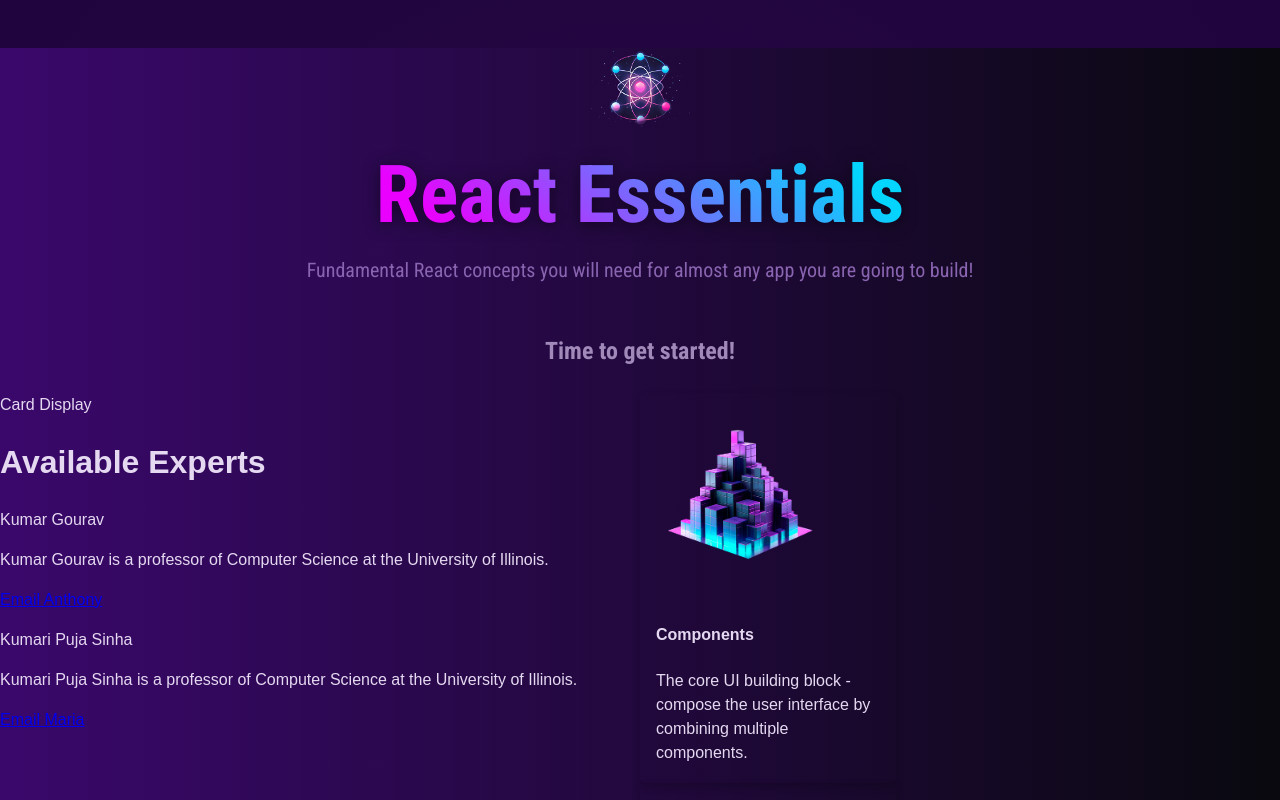
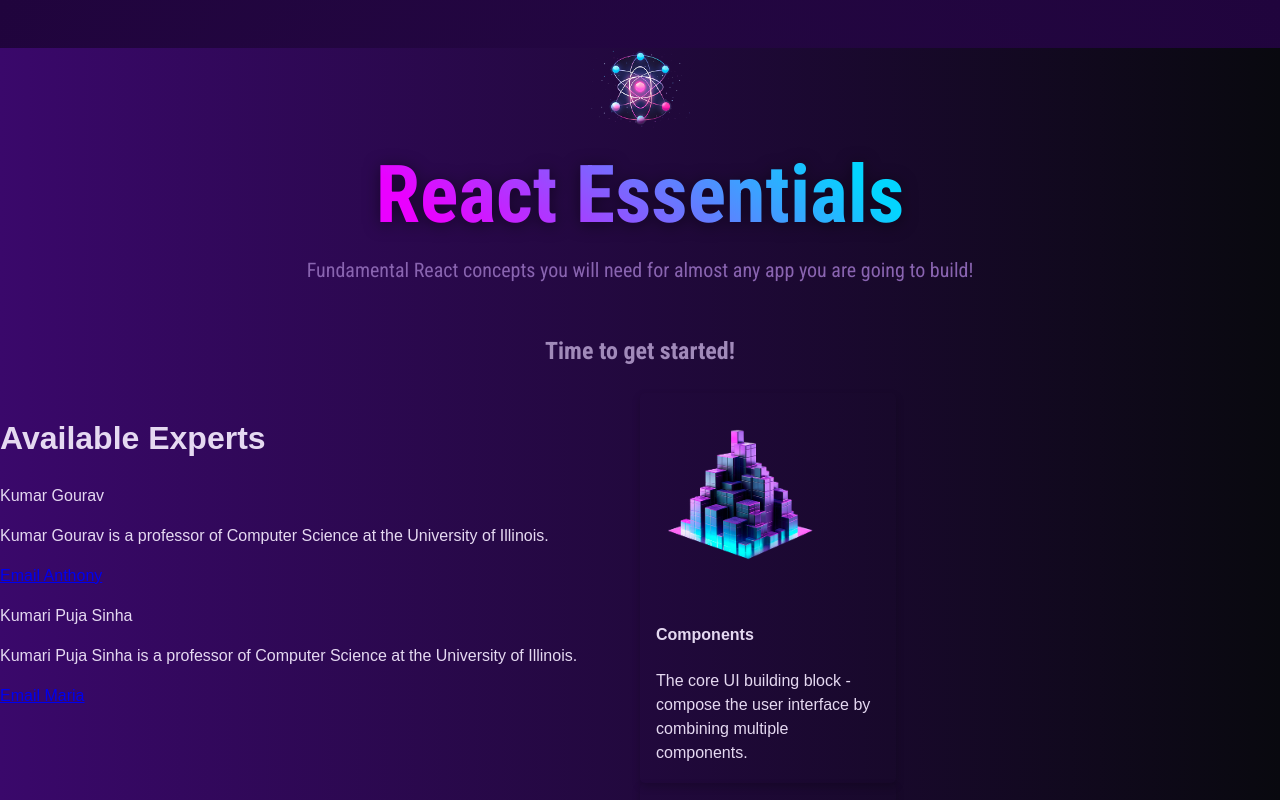
Before and after one commit to TrapFish/react-demo, a React (Vite) app: page / in a window 1280 px wide. Shown: the top 800 px of the page. Built offline with nearby package versions, Linux system fonts and the light colour scheme.

Commit message:
removed unwanted code

```diff
--- a/src/component/CardDisplay/CardsDisplay.jsx
+++ b/src/component/CardDisplay/CardsDisplay.jsx
@@ -4,8 +4,6 @@
 function CardsDisplay(){
     return (
         <>
-          Card Display
-
           <h1>Available Experts</h1>
       <Card name="Kumar Gourav">
         <p>
```
